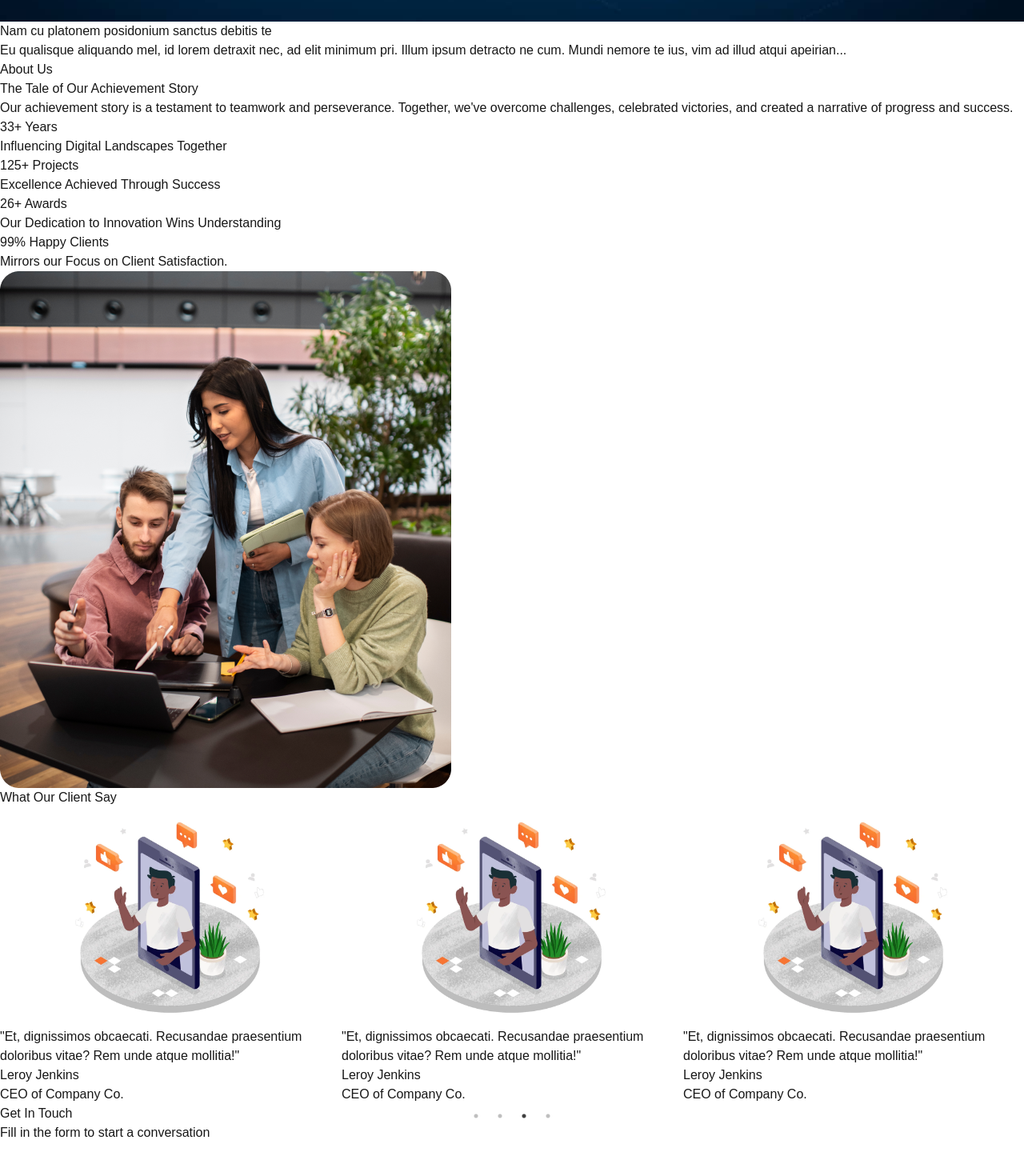
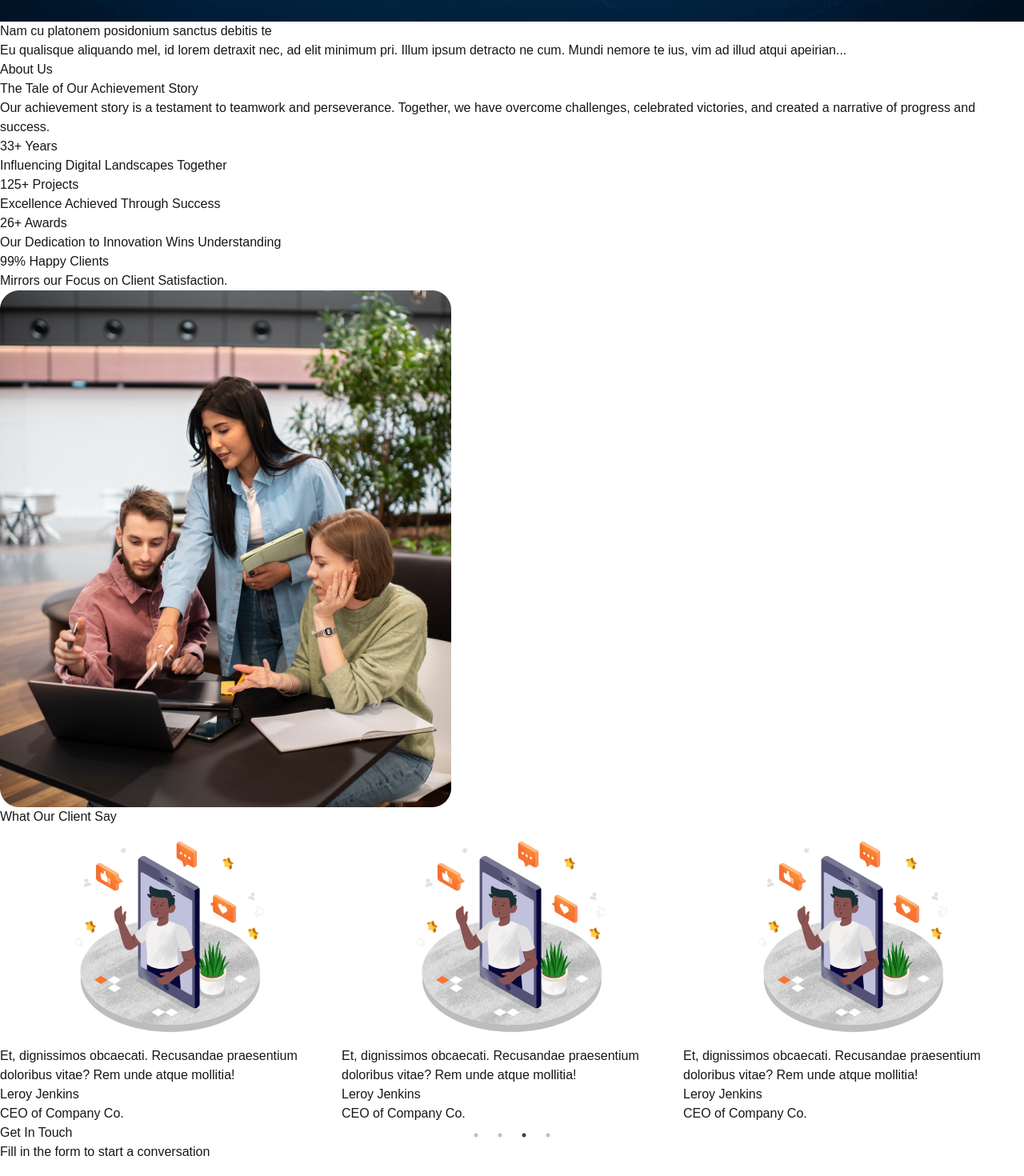
Before and after one commit to dhanparkash/webtech, a Next.js app: page / in a window 1280 px wide. Shown: the part 3820-5290 px from the top of the page at 80% size. Built offline with nearby package versions, Linux system fonts and the light colour scheme.

Commit message:
solved error

```diff
--- a/src/components/home-page/about-us.jsx
+++ b/src/components/home-page/about-us.jsx
@@ -21,7 +21,7 @@ const Whychooseus = () => {
                                     The Tale of Our Achievement Story</h2>
                                 <p
                                     className="text-gray-500 text-base font-normal leading-relaxed lg:text-start text-center">
-                                    Our achievement story is a testament to teamwork and perseverance. Together, we've
+                                    Our achievement story is a testament to teamwork and perseverance. Together, we have
                                     overcome challenges, celebrated victories, and created a narrative of progress and
                                     success.</p>
                             </div>
--- a/src/components/home-page/cientsay.jsx
+++ b/src/components/home-page/cientsay.jsx
@@ -20,7 +20,7 @@ const Clientsay = () => {
 	<div className="container max-w-xl mx-auto">
 		<div className="flex flex-col items-center w-full p-6 space-y-8 rounded-md lg:h-full lg:p-8 dark:bg-gray-50 dark:text-gray-800">
 			<img src="/clientsay.webp" alt="" className="w-20 h-20 rounded-full dark:bg-gray-500" />
-			<blockquote className="max-w-lg text-lg italic font-medium text-center">"Et, dignissimos obcaecati. Recusandae praesentium doloribus vitae? Rem unde atque mollitia!"</blockquote>
+			<blockquote className="max-w-lg text-lg italic font-medium text-center">Et, dignissimos obcaecati. Recusandae praesentium doloribus vitae? Rem unde atque mollitia!</blockquote>
 			<div className="text-center dark:text-gray-600">
 				<p>Leroy Jenkins</p>
 				<p>CEO of Company Co.</p>
@@ -30,7 +30,7 @@ const Clientsay = () => {
 	<div className="container max-w-xl mx-auto">
 		<div className="flex flex-col items-center w-full p-6 space-y-8 rounded-md lg:h-full lg:p-8 dark:bg-gray-50 dark:text-gray-800">
 			<img src="/clientsay.webp" alt="" className="w-20 h-20 rounded-full dark:bg-gray-500" />
-			<blockquote className="max-w-lg text-lg italic font-medium text-center">"Et, dignissimos obcaecati. Recusandae praesentium doloribus vitae? Rem unde atque mollitia!"</blockquote>
+			<blockquote className="max-w-lg text-lg italic font-medium text-center">Et, dignissimos obcaecati. Recusandae praesentium doloribus vitae? Rem unde atque mollitia!</blockquote>
 			<div className="text-center dark:text-gray-600">
 				<p>Leroy Jenkins</p>
 				<p>CEO of Company Co.</p>
@@ -40,7 +40,7 @@ const Clientsay = () => {
 	<div className="container max-w-xl mx-auto">
 		<div className="flex flex-col items-center w-full p-6 space-y-8 rounded-md lg:h-full lg:p-8 dark:bg-gray-50 dark:text-gray-800">
 			<img src="/clientsay.webp" alt="" className="w-20 h-20 rounded-full dark:bg-gray-500" />
-			<blockquote className="max-w-lg text-lg italic font-medium text-center">"Et, dignissimos obcaecati. Recusandae praesentium doloribus vitae? Rem unde atque mollitia!"</blockquote>
+			<blockquote className="max-w-lg text-lg italic font-medium text-center">Et, dignissimos obcaecati. Recusandae praesentium doloribus vitae? Rem unde atque mollitia!</blockquote>
 			<div className="text-center dark:text-gray-600">
 				<p>Leroy Jenkins</p>
 				<p>CEO of Company Co.</p>
@@ -50,7 +50,7 @@ const Clientsay = () => {
 	<div className="container max-w-xl mx-auto">
 		<div className="flex flex-col items-center w-full p-6 space-y-8 rounded-md lg:h-full lg:p-8 dark:bg-gray-50 dark:text-gray-800">
 			<img src="/clientsay.webp" alt="" className="w-20 h-20 rounded-full dark:bg-gray-500" />
-			<blockquote className="max-w-lg text-lg italic font-medium text-center">"Et, dignissimos obcaecati. Recusandae praesentium doloribus vitae? Rem unde atque mollitia!"</blockquote>
+			<blockquote className="max-w-lg text-lg italic font-medium text-center">Et, dignissimos obcaecati. Recusandae praesentium doloribus vitae? Rem unde atque mollitia!</blockquote>
 			<div className="text-center dark:text-gray-600">
 				<p>Leroy Jenkins</p>
 				<p>CEO of Company Co.</p>
```
